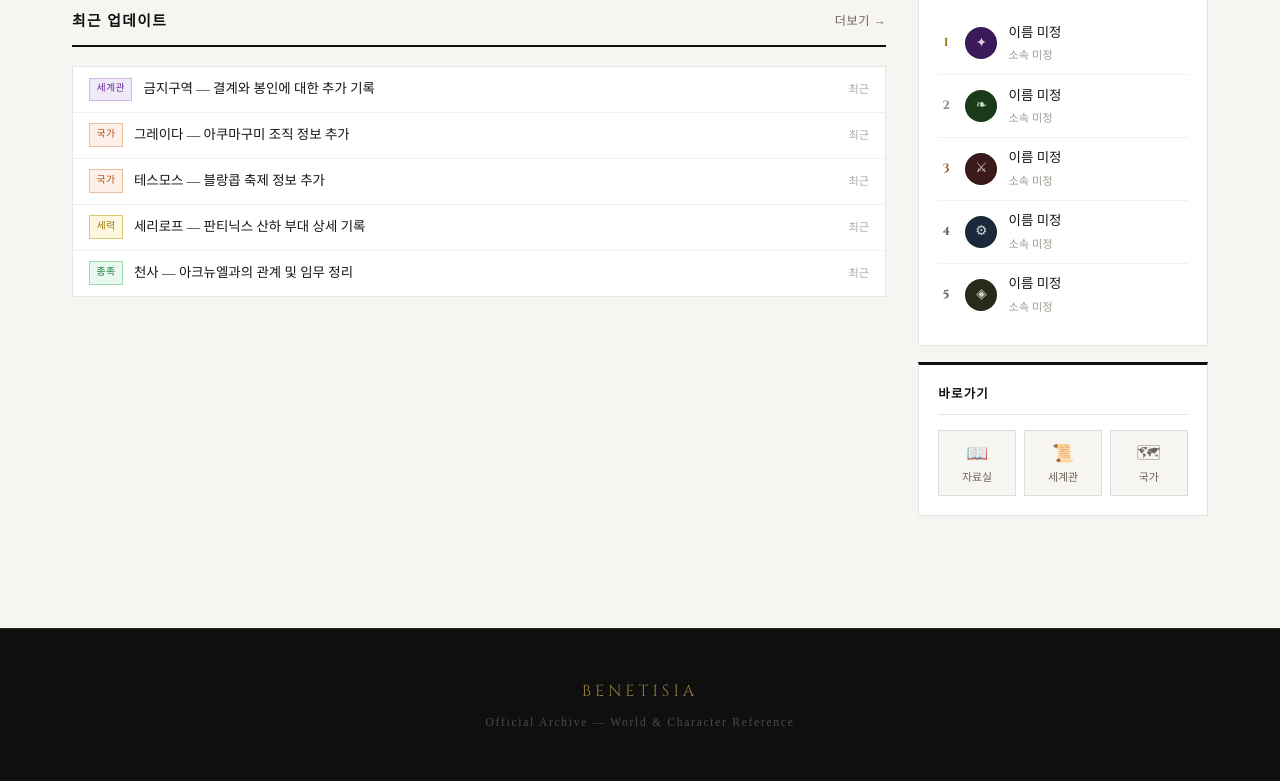
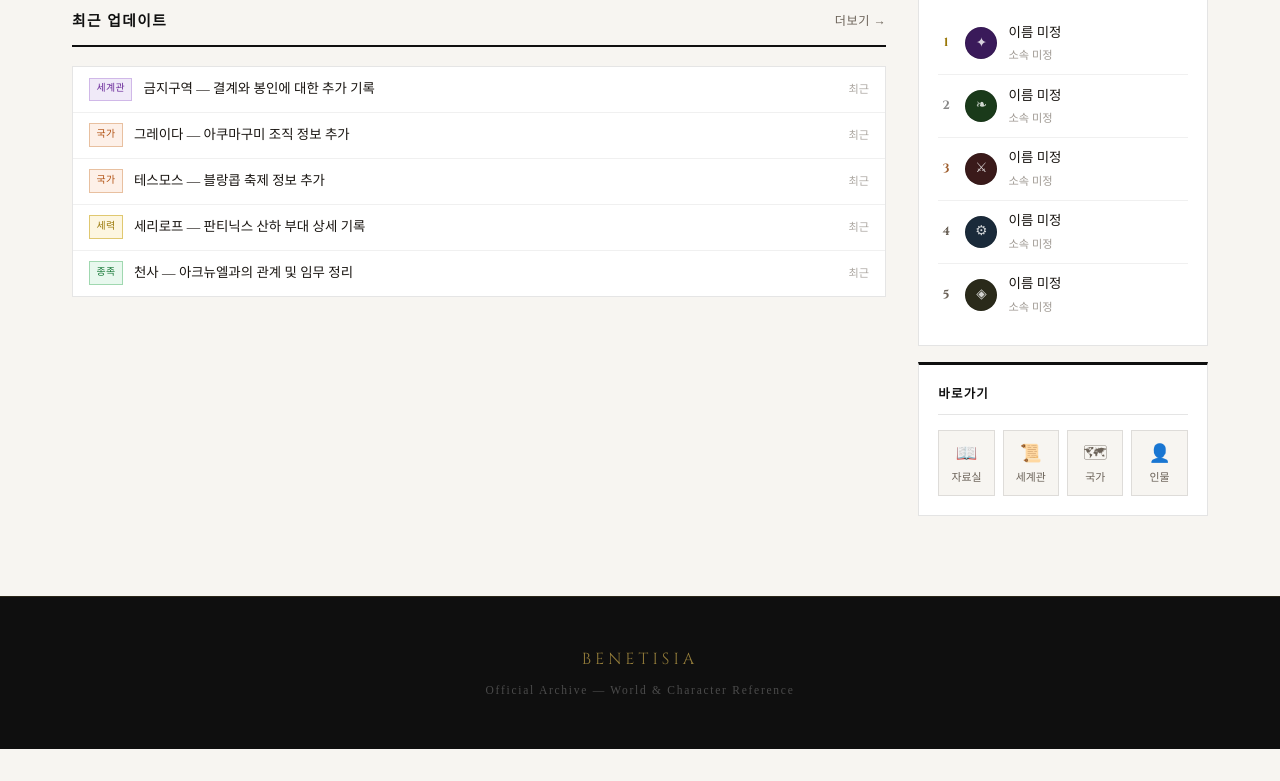
Before and after one commit to Crunex-0/benetisia, a plain HTML site: page index.html in a window 1280 px wide. Shown: the part 906-1687 px from the top of the page. After the commit the page ends 1655 px from the top, so only its background shows below. Drawn offline with Linux system fonts and the light colour scheme.

Commit message:
fix: factions grid, gear-nomad sticky, home quicklinks/spacing
factions: 2-column grid (2x2 for 4 items, no empty cells)

gear-nomad: inline position:static on both info-box elements so
aside sticky works as a unit without individual boxes overriding

home: add 인물 as 4th quicklink, restore 4-col grid,
reduce content-layout bottom padding 4rem→2rem

Co-Authored-By: Claude Sonnet 4.6 <noreply@anthropic.com>

```diff
--- a/css/home.css
+++ b/css/home.css
@@ -113,7 +113,7 @@
 .content-layout {
     max-width: 1200px;
     margin: 0 auto;
-    padding: 2.5rem 2rem 4rem;
+    padding: 2.5rem 2rem 2rem;
     display: grid;
     grid-template-columns: 1fr 290px;
     gap: 2rem;
@@ -402,7 +402,7 @@
 /* ── Quick Links ── */
 .quicklinks {
     display: grid;
-    grid-template-columns: repeat(3, 1fr);
+    grid-template-columns: repeat(4, 1fr);
     gap: 0.5rem;
 }
 
--- a/index.html
+++ b/index.html
@@ -263,6 +263,10 @@
                             <span class="ql-icon">🗺</span>
                             <span>국가</span>
                         </a>
+                        <a href="characters.html" class="ql-item">
+                            <span class="ql-icon">👤</span>
+                            <span>인물</span>
+                        </a>
                     </div>
                 </div>
 
```
Also changed, not shown: factions.html (+4 -0 lines), gear-nomad.html (+3 -4 lines).
